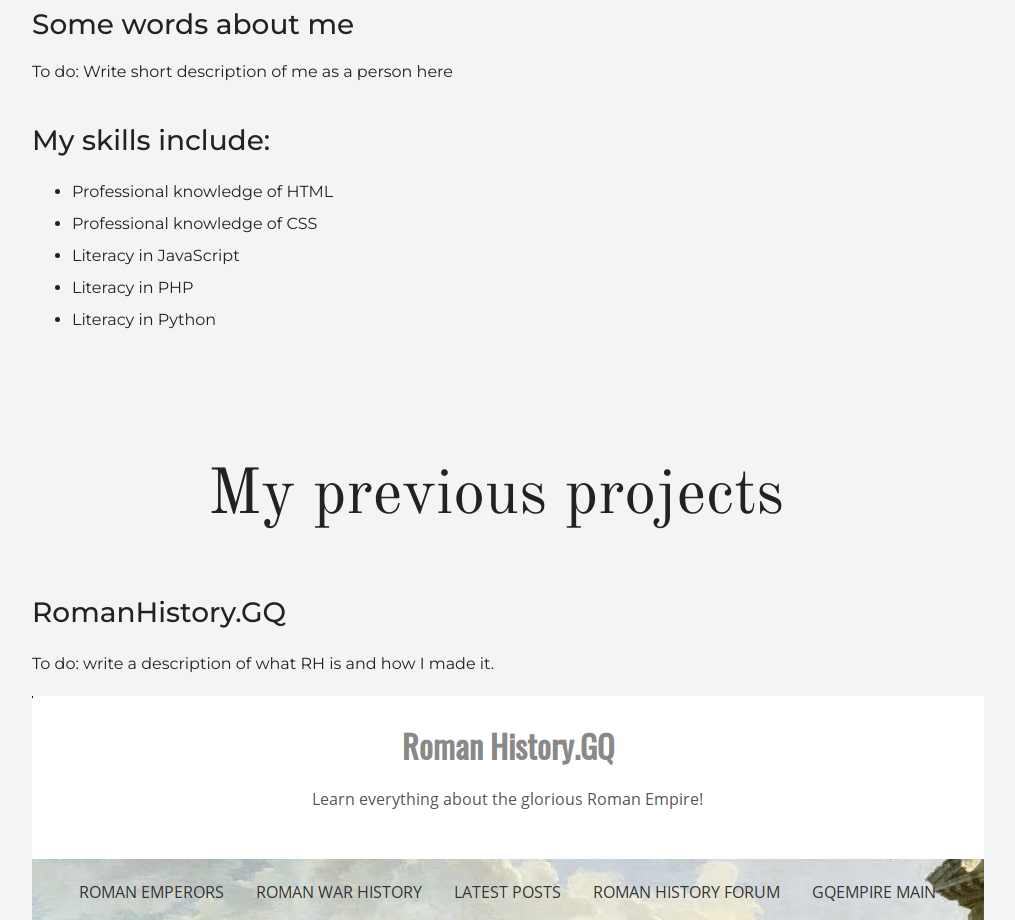
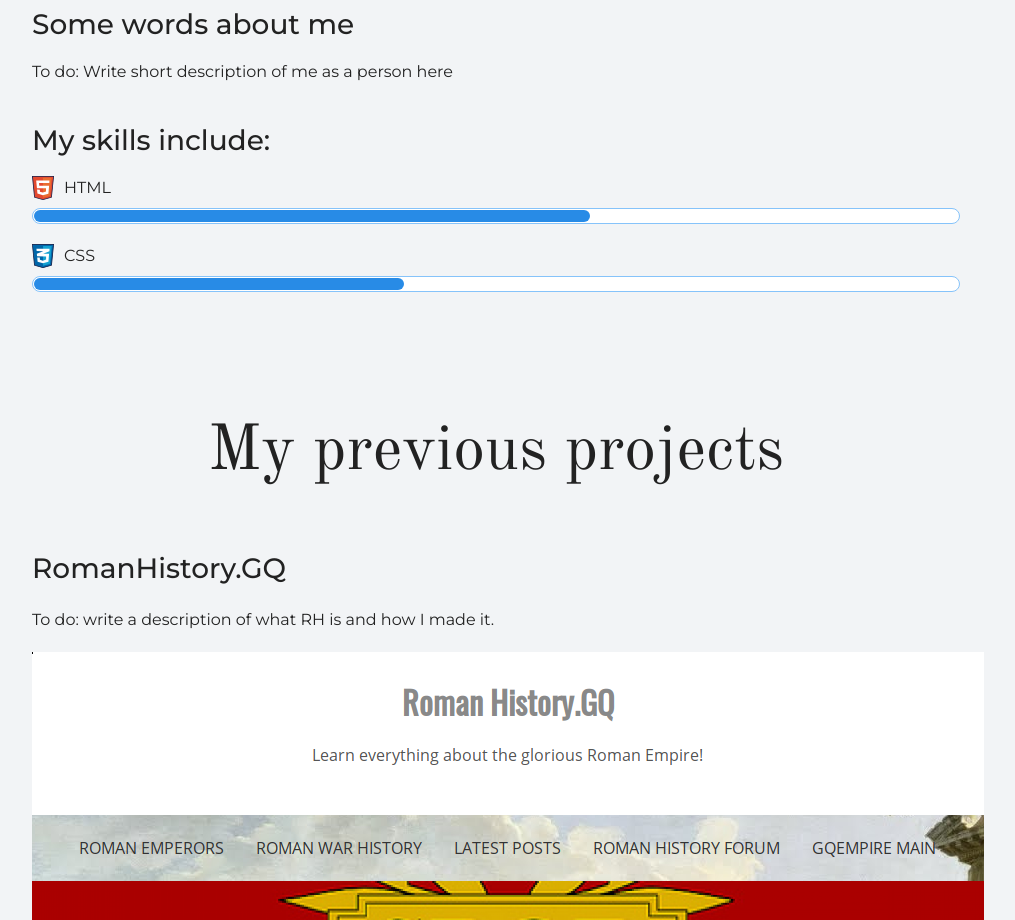
Before and after one commit to ivan-kuz/online-portfolio, a plain HTML site: page index.html in a window 1280 px wide. Shown: the part 1760-2680 px from the top of the page, without its empty margins (144-1159 px from the left). Drawn offline with nearby package versions, Linux system fonts and the light colour scheme.

Commit message:
Updated the "skills" section

```diff
--- a/index.html
+++ b/index.html
@@ -30,15 +30,15 @@
       </figure>
       <h3>Some words about me</h3>
       <p>To do: Write short description of me as a person here</p>
-      <h3>My skills include:</h3>
-      <!--add a list of my skills here-->
-      <ul>
-        <li>Professional knowledge of HTML</li>
-        <li>Professional knowledge of CSS</li>
-        <li>Literacy in JavaScript</li>
-        <li>Literacy in PHP</li>
-        <li>Literacy in Python</li>
-      </ul>
+      <div class="skills">
+        <h3>My skills include:</h3>
+        <dl class="skills-list">
+          <dt class="skill-html">HTML</dt>
+          <dd class="level"><div style="width: 60%;">60%</div></dd>
+          <dt class="skill-css">CSS</dt>
+          <dd class="level"><div style="width: 40%;">40%</div></dd>
+        </dl>
+      </div>
       </div>
     </section>
 
```
